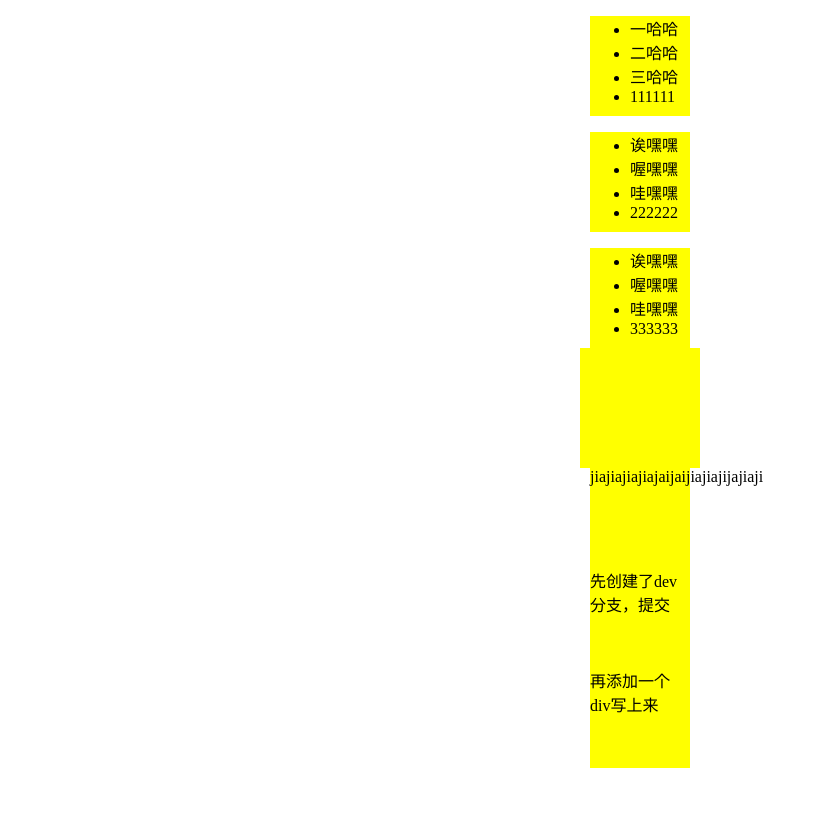
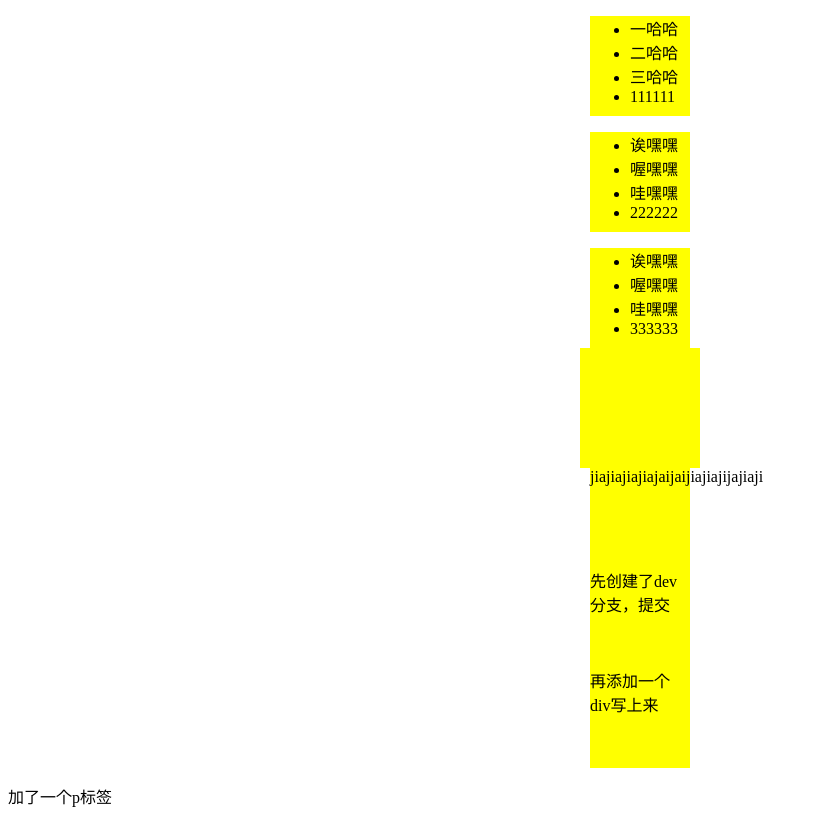
Before and after one commit to bigwhale666/Whale_1, a plain HTML site: page index.html in a window 1280 px wide. Shown: the whole page, without its empty margins (0-817 px from the left). Before the commit the page ends 800 px from the top, so only its background shows below. Drawn offline with Linux system fonts and the light colour scheme.

Commit message:
添加一个p

```diff
--- a/index.html
+++ b/index.html
@@ -50,5 +50,6 @@
     <div>jiajiajiajiajaijaijiajiajijajiaji</div>
     <div>先创建了dev分支，提交</div>
     <div>再添加一个div写上来</div>
+    <p>加了一个p标签</p>
 </body>
 </html>
```
